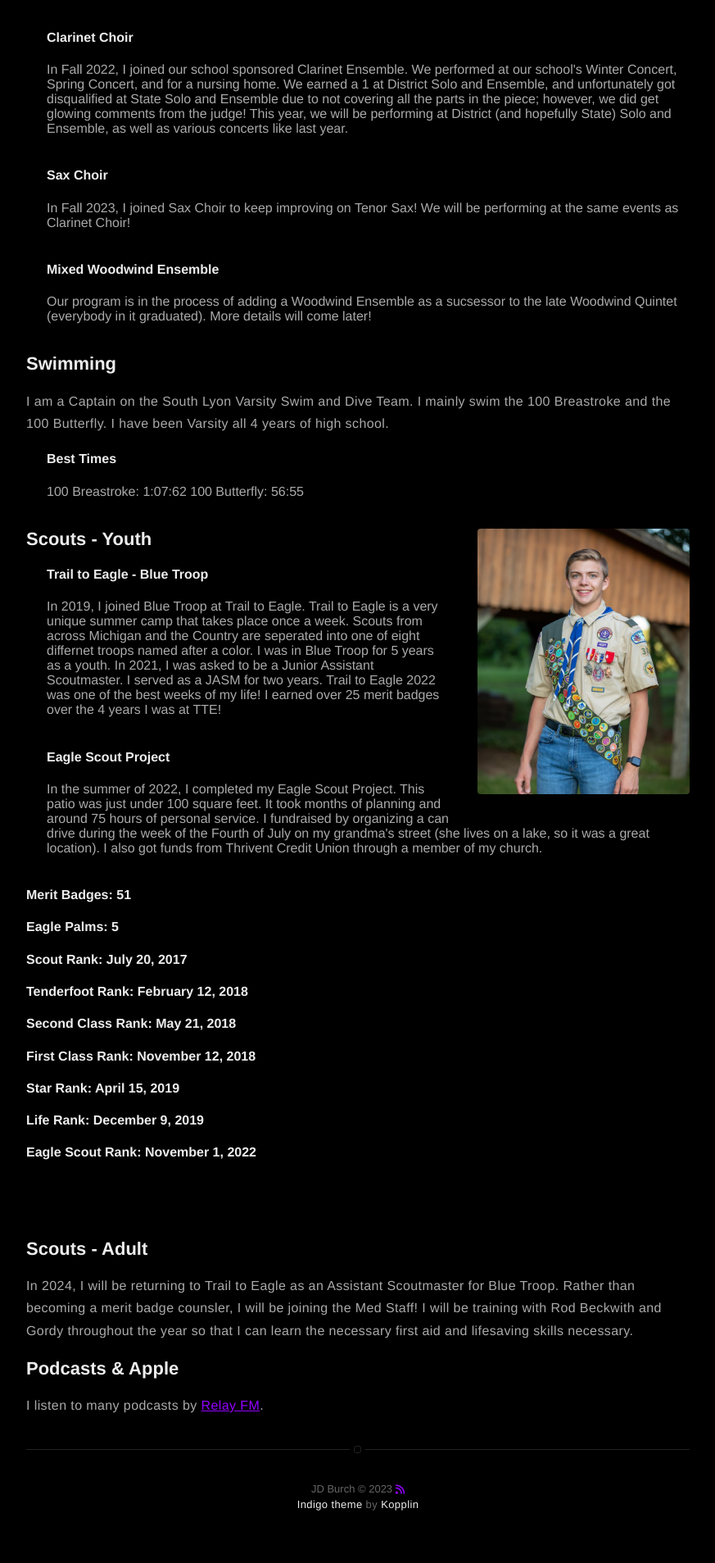
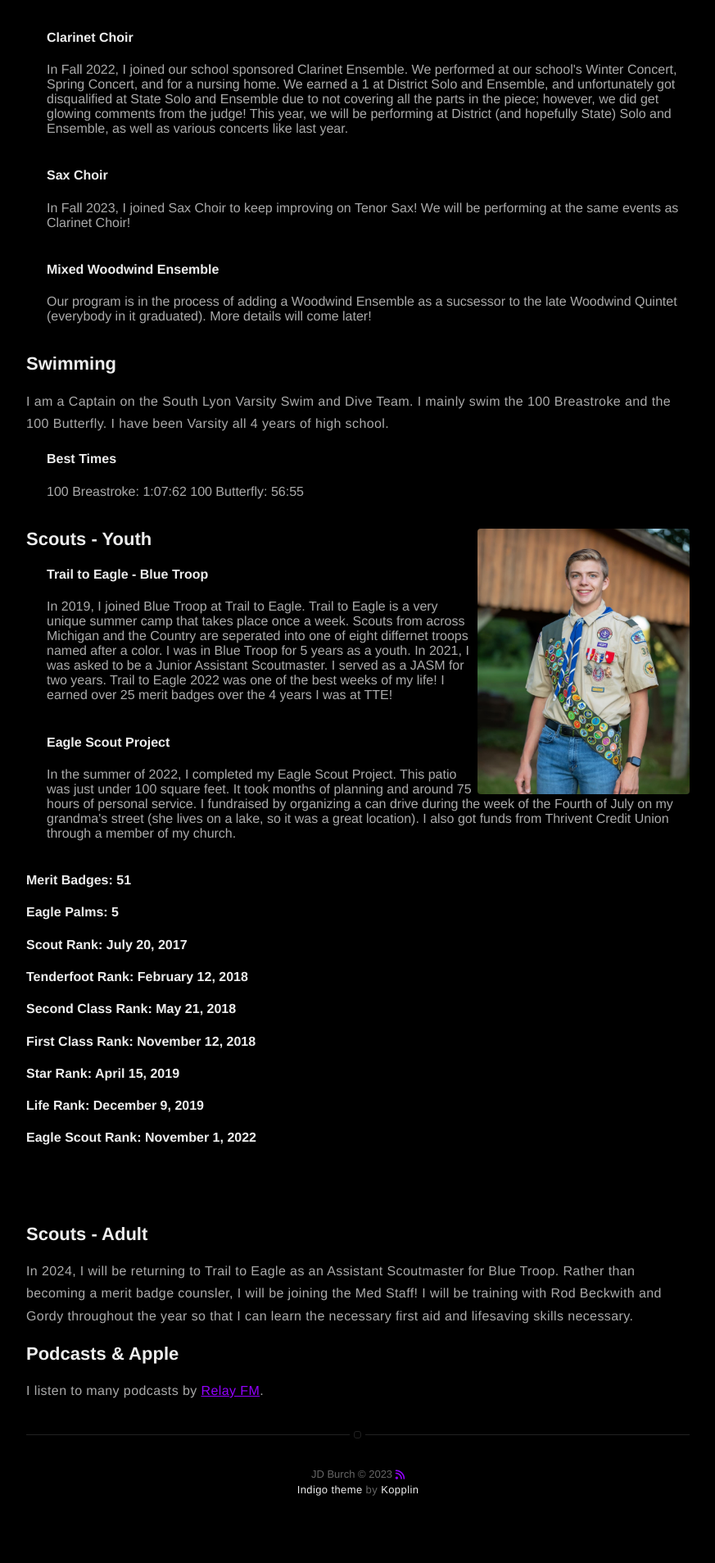
Before and after one commit to JDBurchHuzzah/jdburchhuzzah.github.io, a Jekyll site: the page built from about.md, in a window 1280 px wide. Shown: the part 1431-3338 px from the top of the page at 82% size, without its empty margins (203-1076 px from the left). Built offline with Jekyll 4.4.1, drawn with Linux system fonts in a browser that asks for light colours; nearby versions of some CDN libraries.

Commit message:
Update about.md

```diff
--- a/about.md
+++ b/about.md
@@ -40,7 +40,7 @@
 </div>
 
 <section>
-  <img src="/assets/images/boyscout.jpg" class="alignright" style="max-width:32%; margin-left: 4%; margin-bottom:4%" /> <h2>Scouts - Youth</h2>
+  <img src="/assets/images/boyscout.jpg" class="alignright" style="max-width:32%; margin-left: auto; margin-bottom:auto;" /> <h2>Scouts - Youth</h2>
     <div style="margin-left: 25px;"> <h4>Trail to Eagle - Blue Troop</h4>In 2019, I joined Blue Troop at Trail to Eagle. Trail to Eagle is a very unique summer camp that takes place once a week. Scouts from across Michigan and the Country are seperated into one of eight differnet troops named after a color. I was in Blue Troop for 5 years as a youth. In 2021, I was asked to be a Junior Assistant Scoutmaster. I served as a JASM for two years. Trail to Eagle 2022 was one of the best weeks of my life! I earned over 25 merit badges over the 4 years I was at TTE!<br><br>
   <h4>Eagle Scout Project</h4>In the summer of 2022, I completed my Eagle Scout Project. This patio was just under 100 square feet. It took months of planning and around 75 hours of personal service. I fundraised by organizing a can drive during the week of the Fourth of July on my grandma's street (she lives on a lake, so it was a great location). I also got funds from Thrivent Credit Union through a member of my church.<br><br></div>
   </section>
```
